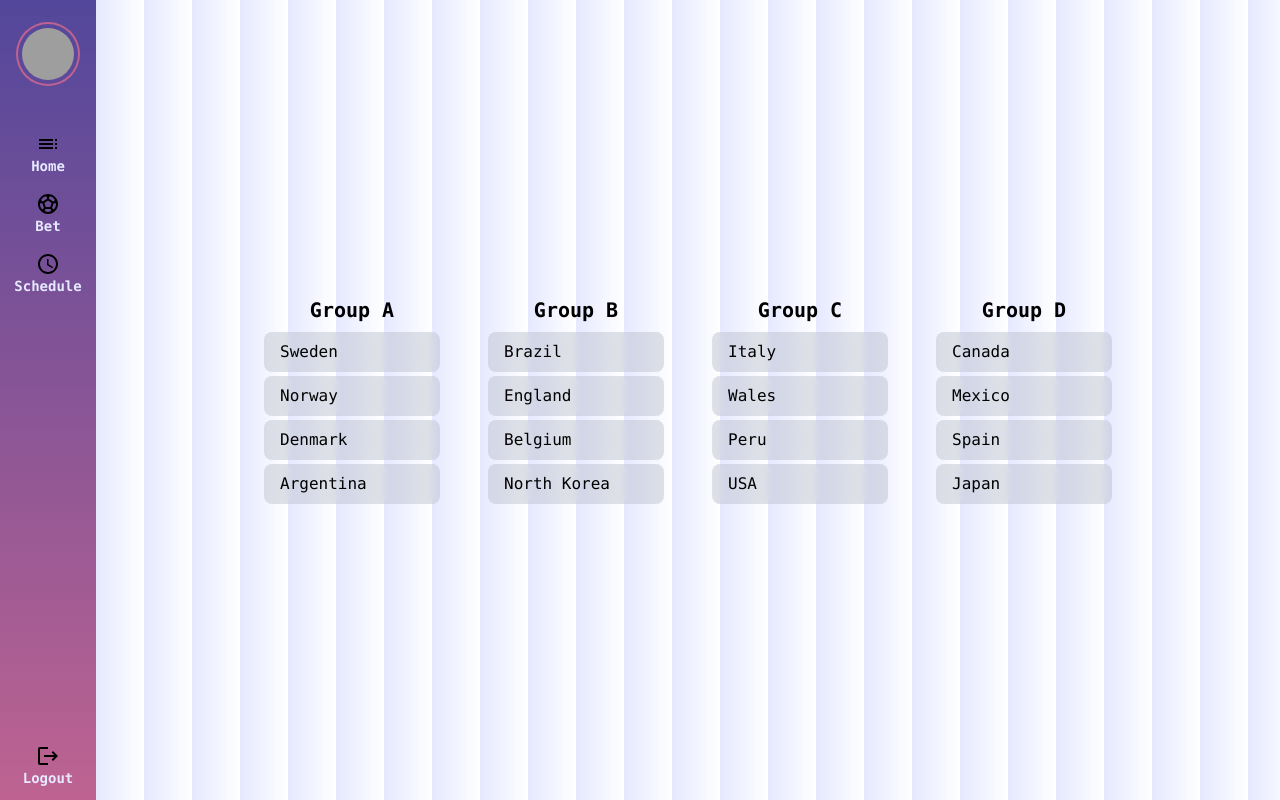
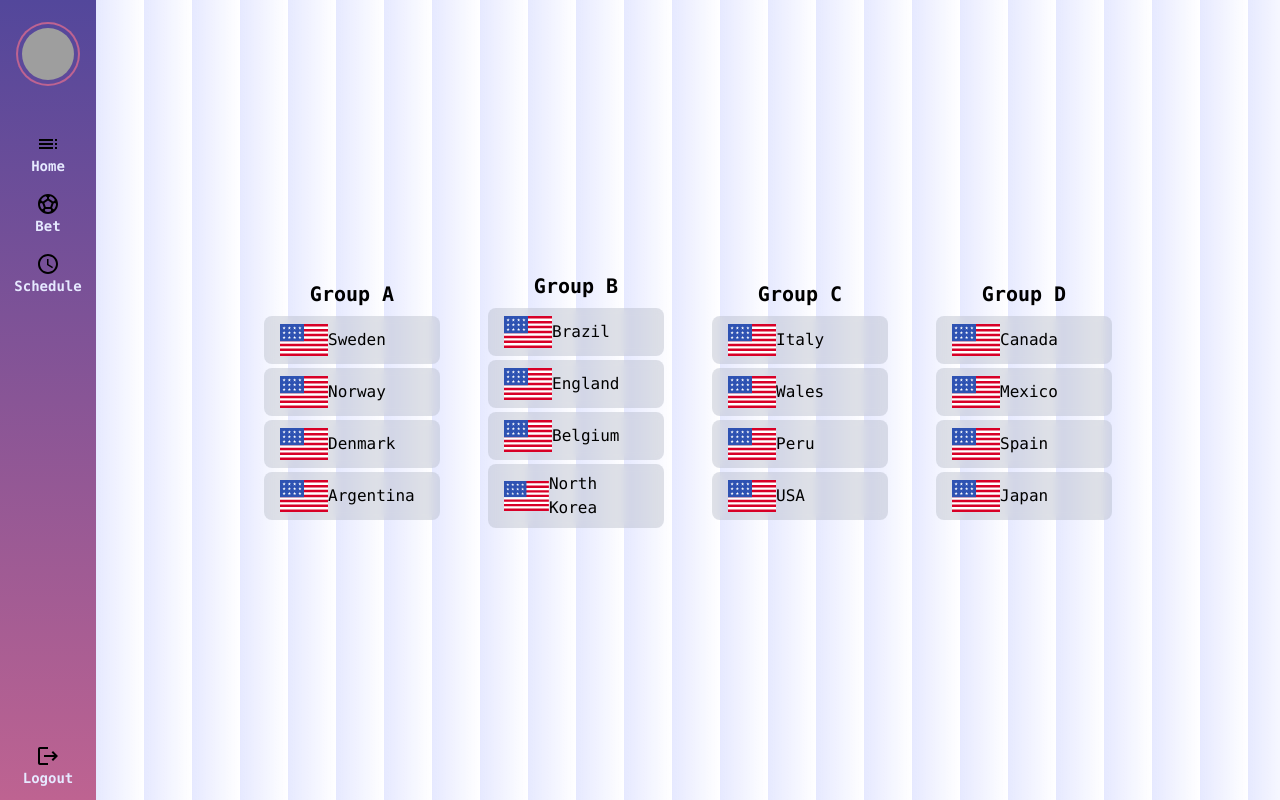
Before and after one commit to ponbac/messi-time, a Next.js app: page /bet in a window 1280 px wide. Built offline with nearby package versions, Linux system fonts and the light colour scheme; grey boxes are pictures that could not be loaded; a web font is replaced by a local one.

Commit message:
ugly flag

```diff
--- a/components/ReorderableGroup.tsx
+++ b/components/ReorderableGroup.tsx
@@ -1,5 +1,6 @@
 import { Reorder } from "framer-motion";
 import { useState } from "react";
+import { US } from 'country-flag-icons/react/3x2'
 
 const GroupItem: React.FC<{ team: Team }> = ({ team }) => {
   return (
@@ -11,6 +12,7 @@ const GroupItem: React.FC<{ team: Team }> = ({ team }) => {
         width={70}
         height={70}
       /> */}
+      <US title={team.name} className="w-12"></US>
       <h1>{team.name}</h1>
     </div>
   );
--- a/package.json
+++ b/package.json
@@ -13,6 +13,7 @@
     "@emotion/styled": "^11.8.1",
     "@mui/icons-material": "^5.8.2",
     "@mui/material": "^5.8.2",
+    "country-flag-icons": "^1.5.5",
     "framer-motion": "^6.3.6",
     "next": "12.1.6",
     "react": "18.1.0",
```
Also changed, not shown: 1 other file (tests, documents, lock files or other folders).
